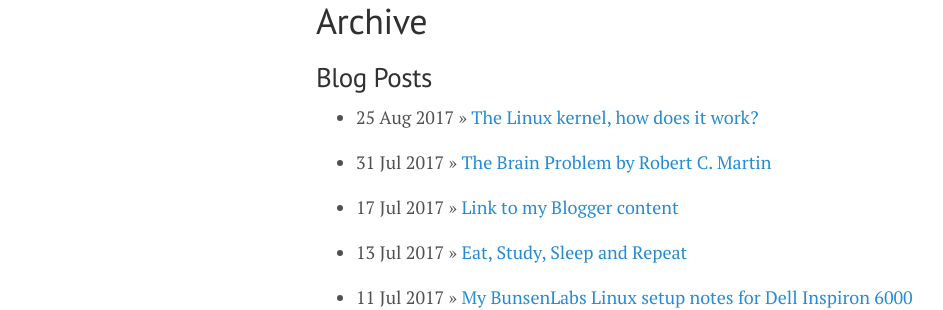
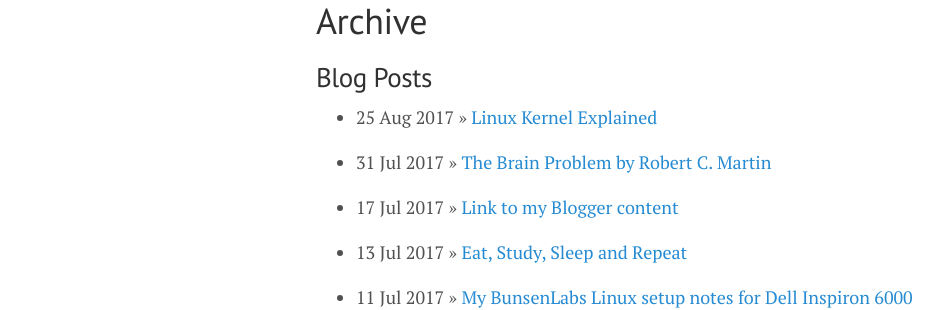
Before and after one commit to lgeurts/lgeurts.github.io, a Jekyll site: the page built from archive.md, in a window 1280 px wide. Shown: the part 121-431 px from the top of the page, without its empty margins (0-943 px from the left). Built offline with Jekyll 4.4.1, drawn with Linux system fonts in a browser that asks for light colours; nearby versions of some CDN libraries.

Commit message:
Update 2017-08-25-linux-kernel-explained.md

```diff
--- a/_posts/2017-08-25-linux-kernel-explained.md
+++ b/_posts/2017-08-25-linux-kernel-explained.md
@@ -1,6 +1,6 @@
 ---
 layout: post
-title: The Linux kernel, how does it work?
+title:
 read_time: true
 comments: true
 category: Open Source
```
